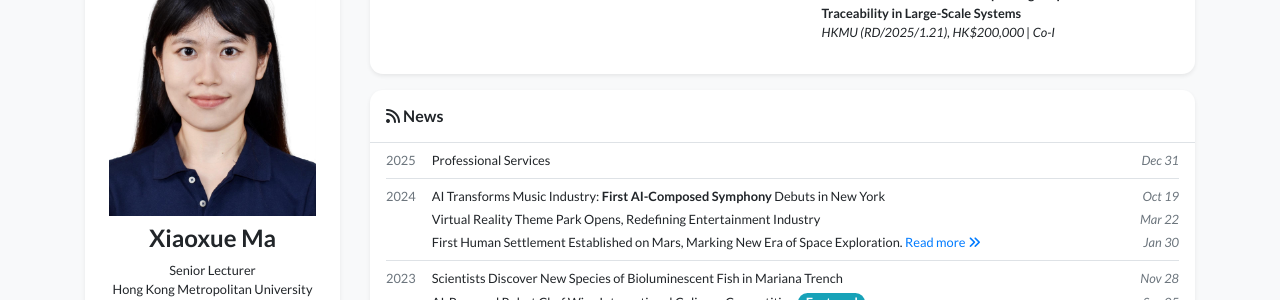
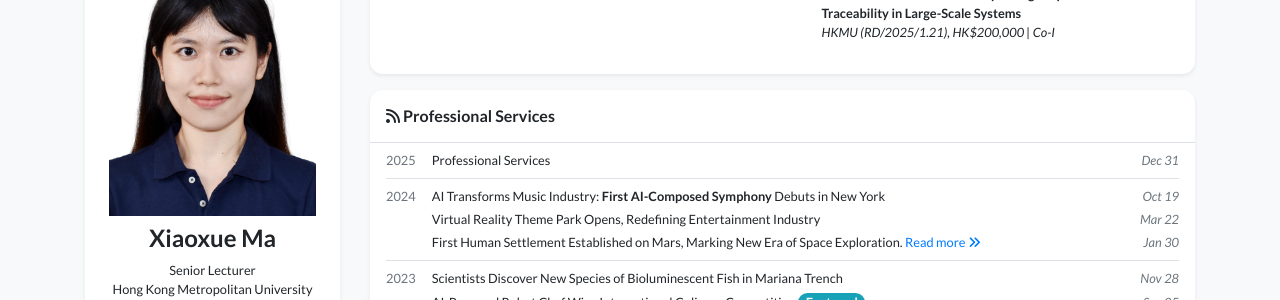
Before and after one commit to xiaoxuemakayley/xiaoxuemakayley.github.io, a Jekyll site: the page built from index.html, in a window 1280 px wide and 900 px high, scrolled down 871 px. Shown: the part 154-454 px from the top of the window. Built offline with Jekyll 4.4.1, drawn with Linux system fonts in a browser that asks for light colours; nearby versions of some CDN libraries; a style sheet for code colours, icons or effects is not loaded.

Commit message:
Update news_card.html

```diff
--- a/_includes/widgets/news_card.html
+++ b/_includes/widgets/news_card.html
@@ -1,7 +1,7 @@
 {% assign news_by_year = site.news | sort: "date" | reverse | slice: 0, include.limit | group_by_exp: "item", "item.date | date: '%Y'" -%}
 
 <div class="my-3 bg-white shadow-sm rounded-xl">
-    <h6 class="p-3 mb-0 border-bottom border-gray"><i class="fas fa-rss"></i> News</h6>
+    <h6 class="p-3 mb-0 border-bottom border-gray"><i class="fas fa-rss"></i> Professional Services</h6>
     <div class="px-3 pb-1 small">
         {% for year in news_by_year %}
         <div class="media py-1 {% if not_first -%}border-top border-gray{%- endif %}">
```
